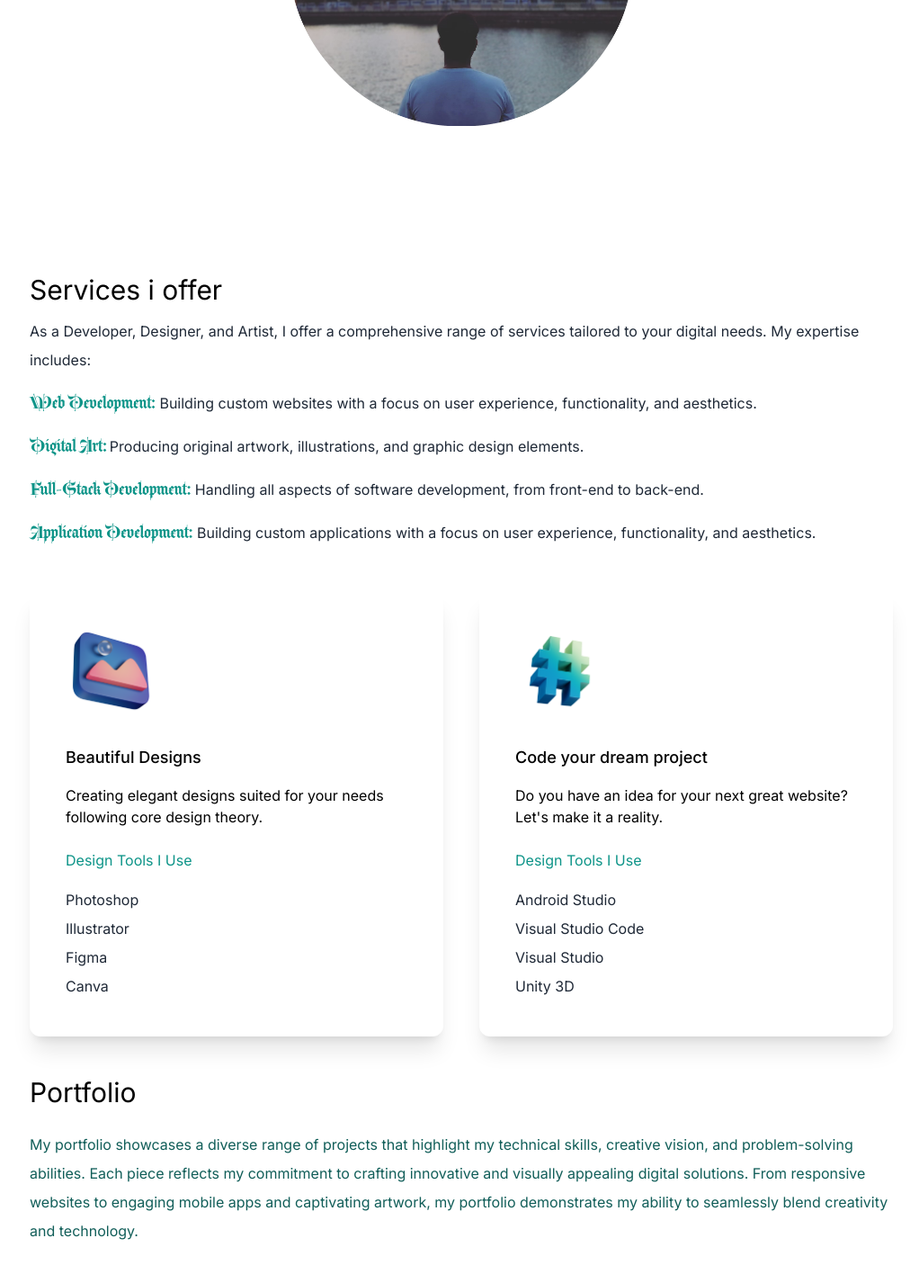
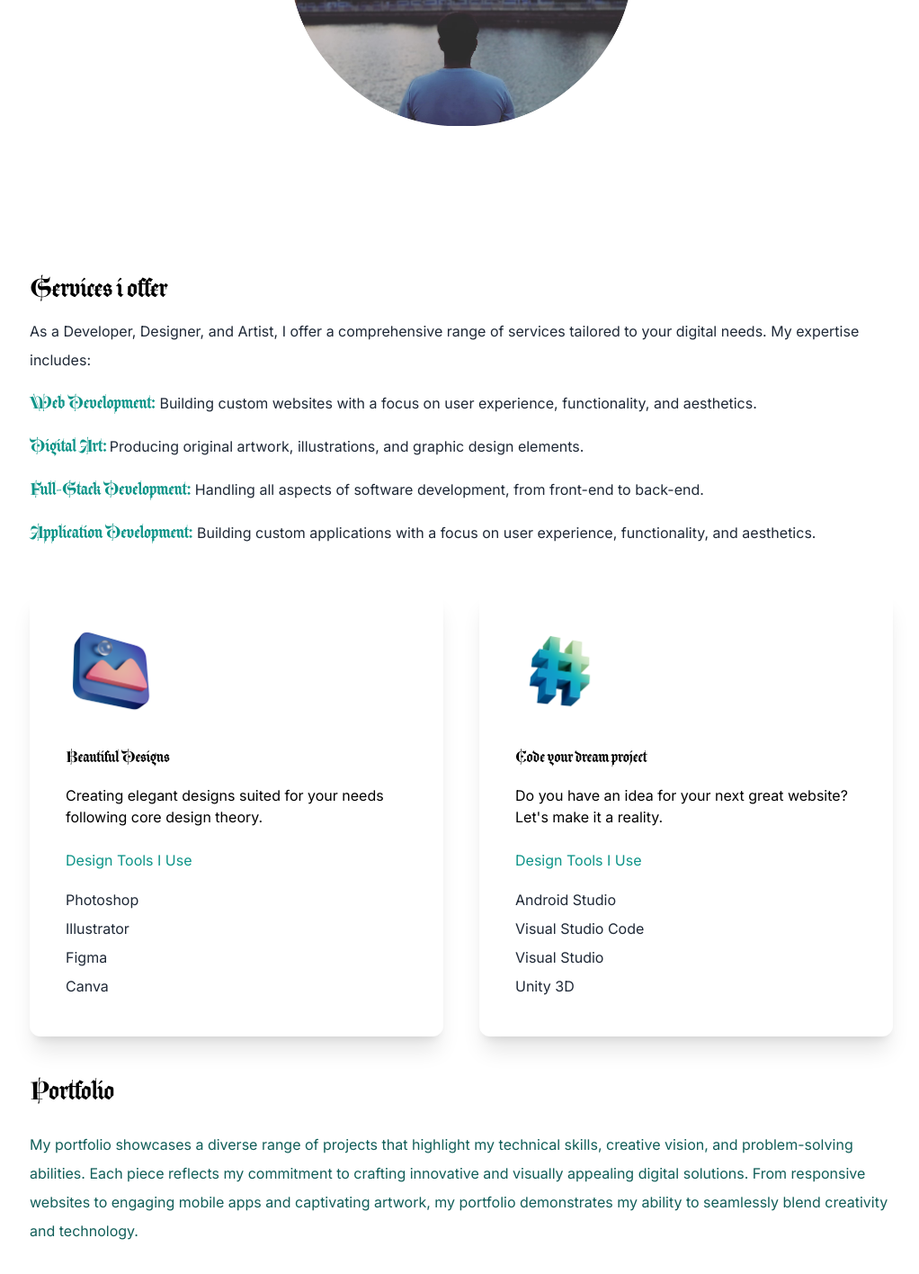
Before and after one commit to km-kurisu/km-kurisu.github.io, a Next.js app: page /react-portfolio/ in a window 1280 px wide. Shown: the part 1008-2424 px from the top of the page at 90% size, without its empty margins (127-1149 px from the left). Built offline with nearby package versions, Linux system fonts and the light colour scheme.

Commit message:
font family added

```diff
--- a/app/page.js
+++ b/app/page.js
@@ -69,7 +69,7 @@ export default function Home() {
         </section>
         <section>
           <div>
-            <h3 className="text-3xl py-1 dark:text-teal-300">Services i offer</h3>
+            <h3 className="text-3xl font-aktura py-1 dark:text-teal-300">Services i offer</h3>
             <p className="text-md py-2 leading-8 text-gray-800 dark:text-slate-300" >
               As a Developer, Designer, and Artist, I offer a comprehensive range of services tailored to your digital needs. My expertise includes:
               </p>
@@ -89,7 +89,7 @@ export default function Home() {
           <div className="lg:flex gap-10">
             <div className="text-left shadow-xl p-10 rounded-xl my-10 flex-1 dark:bg-slate-700 dark:shadow-2xl">
               <Image src={design} width={100} height={100} />
-              <h3 className="text-lg font-medium pt-8 pb-2 dark:text-teal-300 ">
+              <h3 className="text-lg font-aktura font-medium pt-8 pb-2 dark:text-teal-300 ">
                 Beautiful Designs
               </h3>
               <p className="py-2 dark:text-slate-300">
@@ -104,7 +104,7 @@ export default function Home() {
             </div>
             <div className="text-left shadow-xl p-10 rounded-xl my-10 flex-1 dark:bg-slate-700 dark:shadow-2xl">
               <Image src={code} width={100} height={100} />
-              <h3 className="text-lg font-medium pt-8 pb-2 dark:text-teal-300 ">
+              <h3 className="text-lg font-aktura font-medium pt-8 pb-2 dark:text-teal-300 ">
                 Code your dream project
               </h3>
               <p className="py-2 dark:text-slate-300">
@@ -121,7 +121,7 @@ export default function Home() {
         </section>
         <section>
           <div>
-            <h3 className="text-3xl py-1 dark:text-teal-300">Portfolio</h3>
+            <h3 className="font-aktura text-3xl py-1 dark:text-teal-300">Portfolio</h3>
             <p className="text-md py-5 leading-8 text-teal-800 dark:text-slate-300">
               My portfolio showcases a diverse range of projects that highlight my technical skills,
               creative vision, and problem-solving abilities. Each piece reflects my commitment to crafting innovative and visually appealing digital solutions.
```
